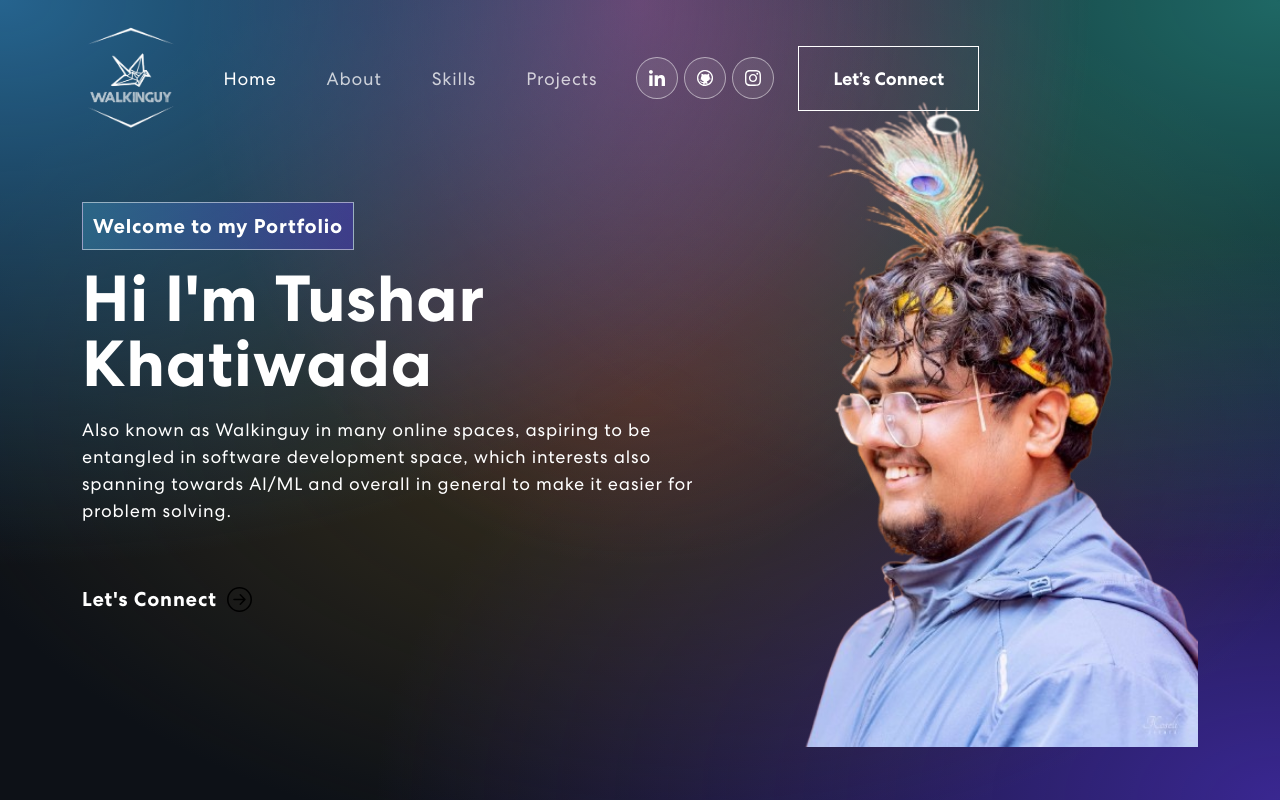
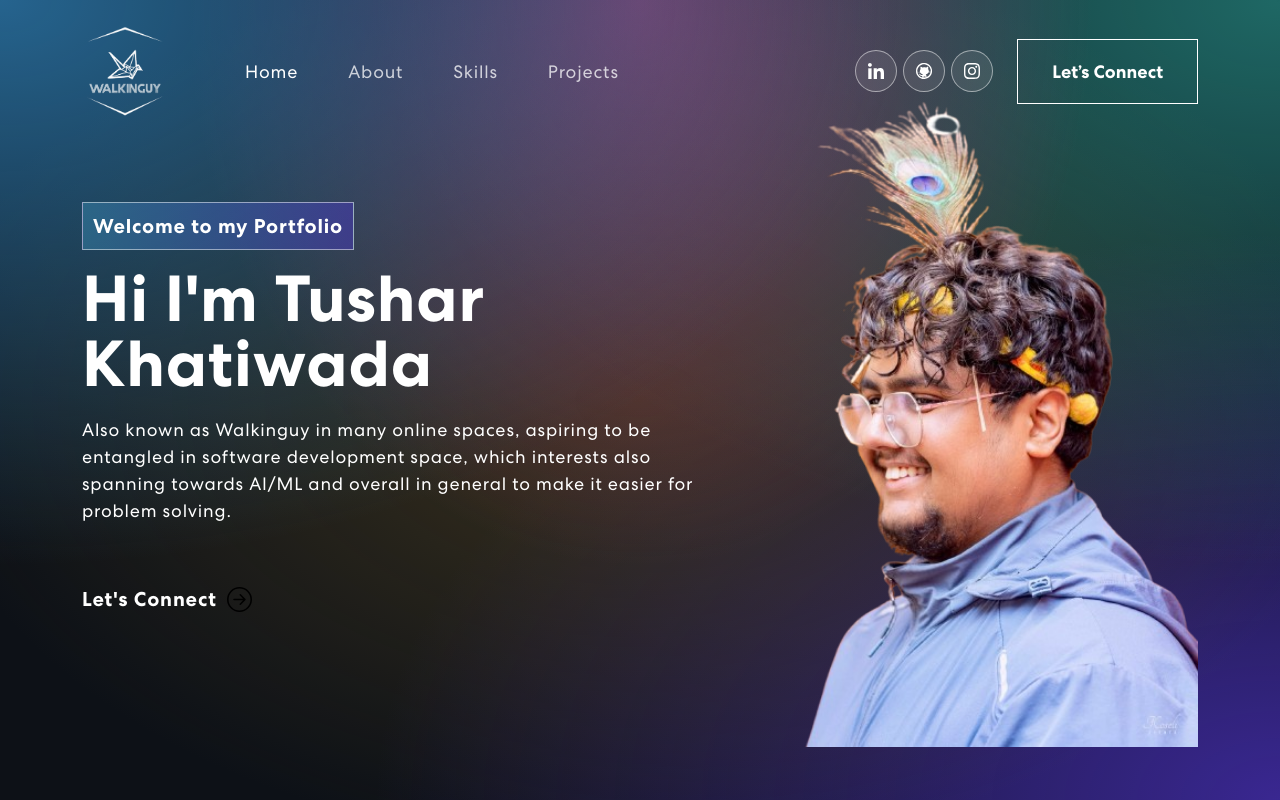
Before and after one commit to walkinguy1/portfolio, a React (Vite) app in the folder portfolio/: page / in a window 1280 px wide. Shown: the top 800 px of the page. Built offline with nearby package versions, Linux system fonts and the light colour scheme.

Commit message:
another project added

```diff
--- a/portfolio/src/App.css
+++ b/portfolio/src/App.css
@@ -90,6 +90,26 @@ nav.navbar {
   z-index: 9999;
   /* Updated transition to include transform */
   transition: transform 0.32s ease-in-out, padding 0.32s ease-in-out, background-color 0.32s ease-in-out;
+}
+
+.navbar-collapse {
+  display: flex !important;
+  /* This pushes the Nav links to the left and Social text to the right */
+  justify-content: space-between;
+  width: 100%;
+}
+
+/* On Desktop, make sure the social icons don't hug the links */
+@media (min-width: 992px) {
+  .me-auto {
+    /* Ensures the links take up only the space they need, letting the push happen */
+    flex-grow: 1;
+  }
+}
+
+/* Ensure the navbar brand doesn't push everything too far */
+nav.navbar a.navbar-brand {
+  margin-right: 50px;
 }
 
 @media (max-width: 991px) {
```
Also changed, not shown: portfolio/src/assets/img/project-img2.png.
